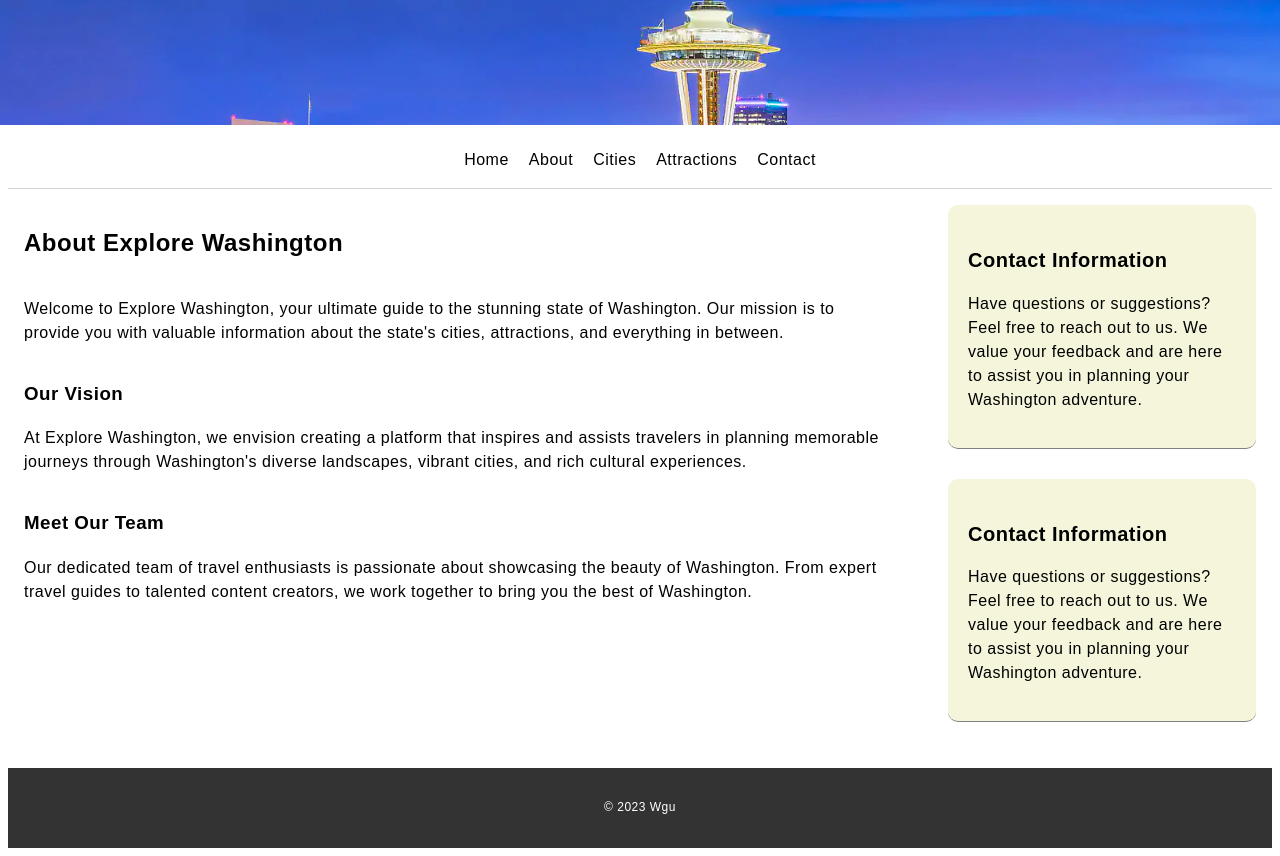
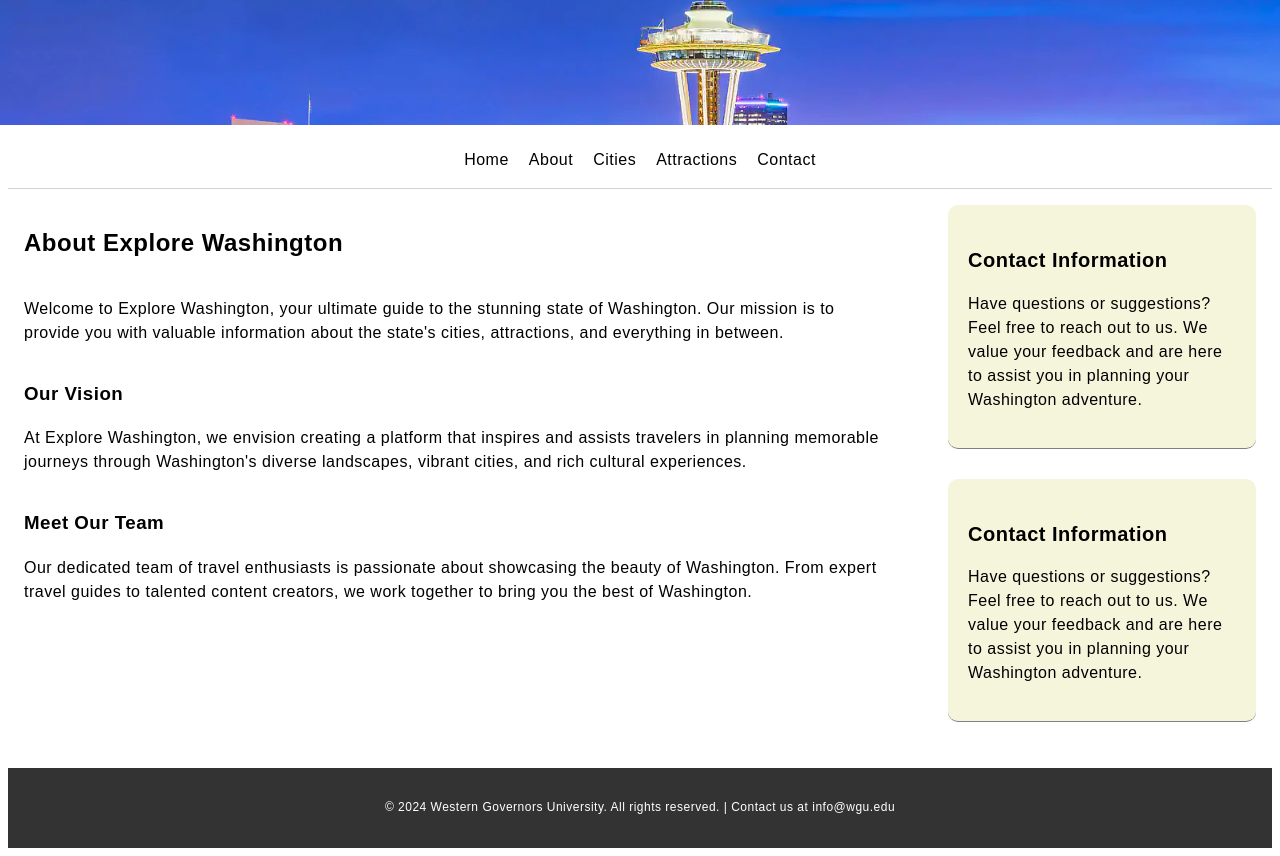
Before and after one commit to studiomy182/Web-Project-D277, a plain HTML site: page about.html in a window 1280 px wide. Shown: the part 167-1023 px from the top of the page. Drawn offline with Linux system fonts and the light colour scheme.

Commit message:
fix footer all pages

```diff
--- a/about.html
+++ b/about.html
@@ -70,7 +70,7 @@
     </div>
 
     <footer>
-        © 2023 Wgu
+        © 2024 Western Governors University. All rights reserved. | Contact us at info@wgu.edu
     </footer>
 
 </body>
```
Also changed, not shown: attractions.html (+1 -1 lines), cities.html (+1 -1 lines), contact.html (+1 -1 lines), everett.html (+1 -1 lines), index.html (+1 -1 lines), olympia.html (+1 -1 lines).
